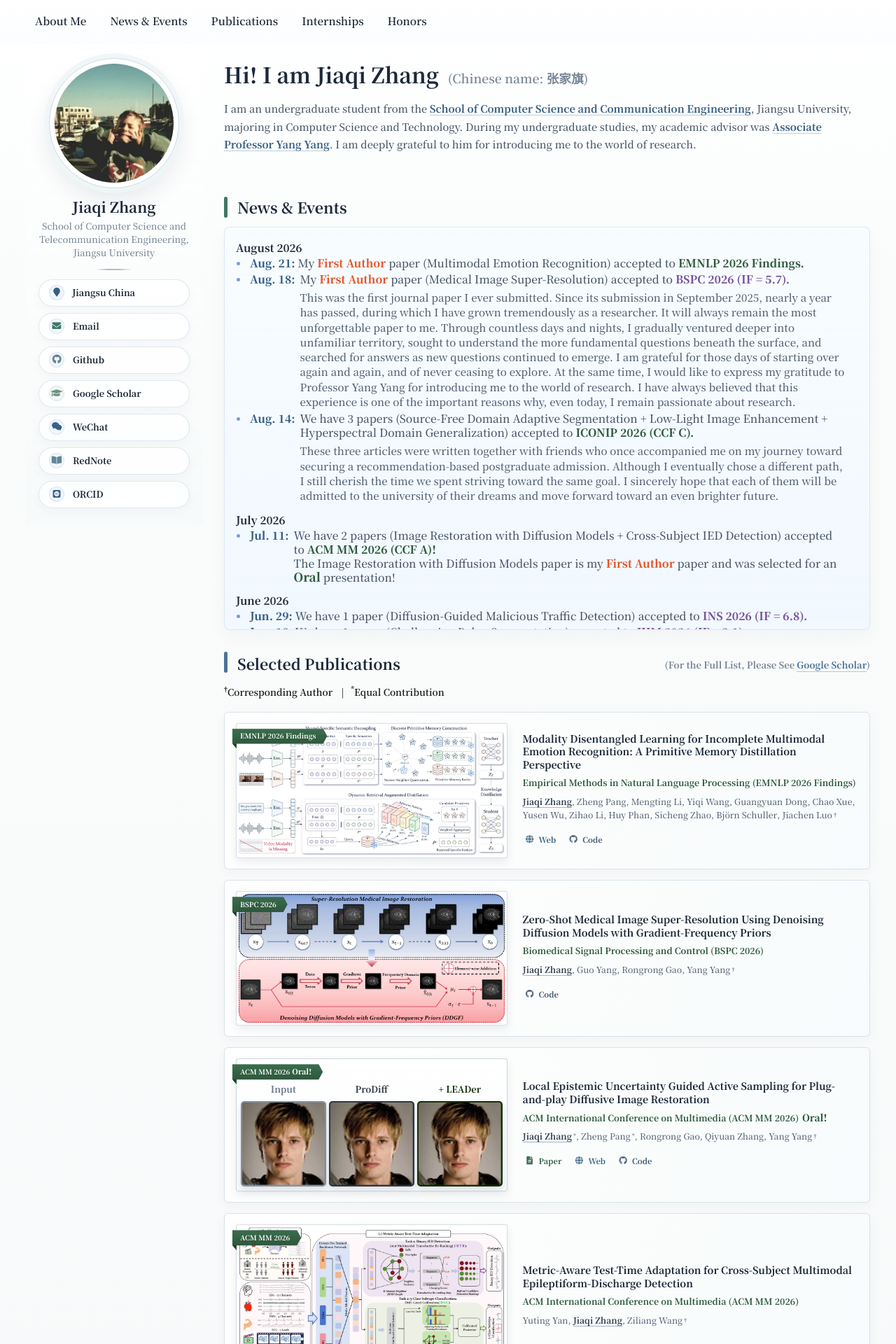
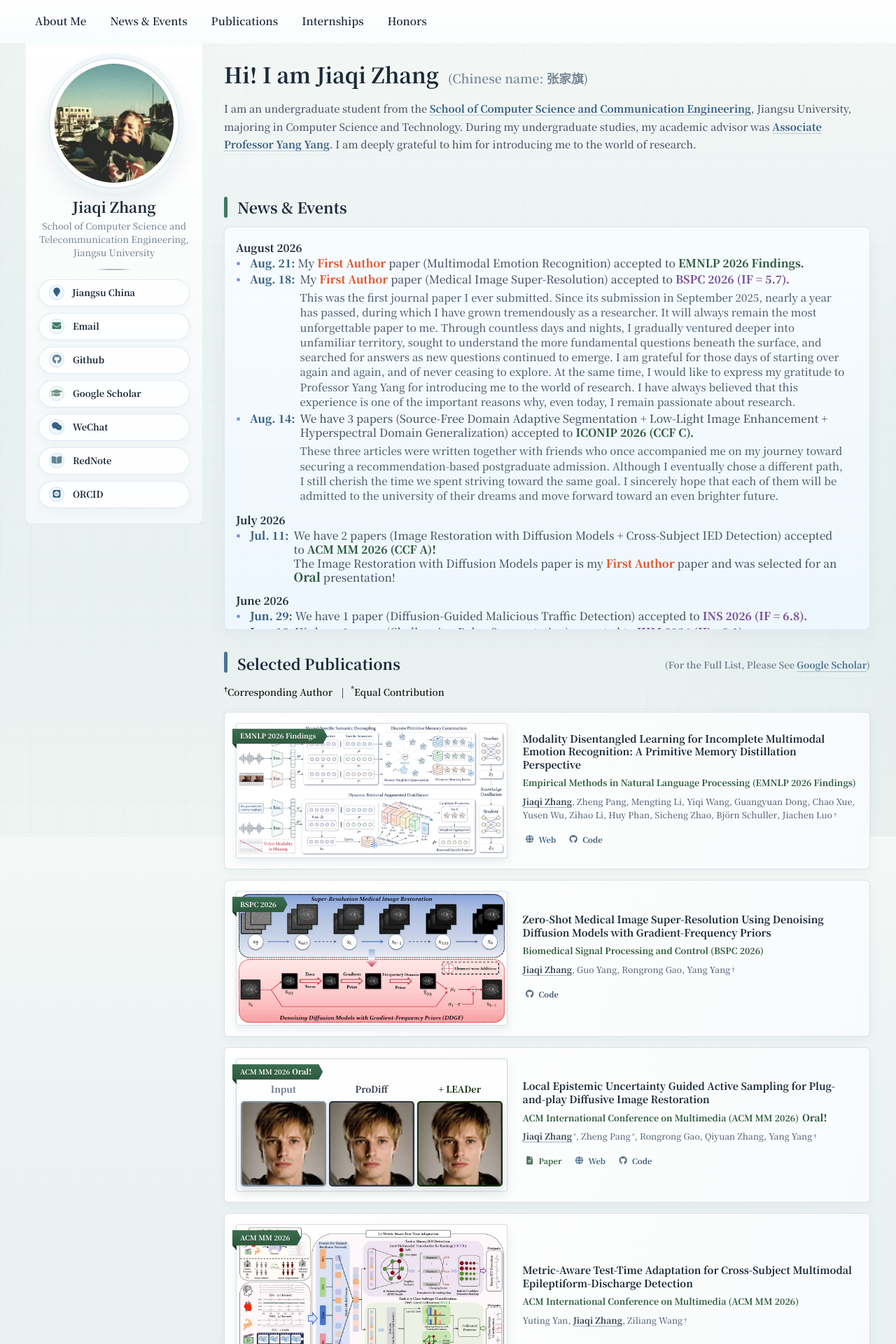
Before and after one commit to JiaqiZhang-Sengoku/JiaqiZhang-Sengoku.github.io, a Jekyll site: the page built from _pages/about.md, in a window 1280 px wide. Shown: the top 1920 px of the page at 70% size. Built offline with Jekyll 4.4.1, drawn with Linux system fonts in a browser that asks for light colours; some web fonts are replaced; comment, search, counter and statistics services are not loaded.

Commit message:
20260707

```diff
--- a/assets/css/main.scss
+++ b/assets/css/main.scss
@@ -45,7 +45,10 @@
    ========================================================================== */
 
 :root {
-    --page-bg: #f5f7f8;
+    --page-bg: #eaf1f1;
+    --page-bg-top: #f4f8f6;
+    --page-bg-middle: #eaf2f2;
+    --page-bg-bottom: #edf4f1;
     --surface-bg: #ffffff;
     --surface-soft: #f6f9f8;
     --surface-blue: #f0f5f9;
@@ -116,16 +119,36 @@
 }
 
 body {
+    position: relative;
+    isolation: isolate;
     min-height: 100vh;
     overflow-x: hidden;
     padding-top: var(--masthead-height);
-    background: linear-gradient(180deg, #ffffff 0, #fafcfc 430px, var(--page-bg) 100%) !important;
+    background-color: var(--page-bg) !important;
+    background-image: linear-gradient(
+        180deg,
+        var(--page-bg-top) 0%,
+        var(--page-bg-middle) 38%,
+        #e8f0f1 70%,
+        var(--page-bg-bottom) 100%
+    ) !important;
+    background-attachment: fixed !important;
     color: var(--text-color);
     font-weight: 500;
 }
 
 body::before {
-    content: none;
+    content: "";
+    position: fixed;
+    inset: 0;
+    z-index: -1;
+    pointer-events: none;
+    background-image:
+        linear-gradient(rgba(54, 104, 91, 0.026) 1px, transparent 1px),
+        linear-gradient(90deg, rgba(65, 104, 137, 0.024) 1px, transparent 1px),
+        linear-gradient(118deg, rgba(64, 122, 99, 0.040), transparent 24%, transparent 74%, rgba(75, 115, 152, 0.034));
+    background-size: 44px 44px, 44px 44px, 100% 100%;
+    opacity: 0.72;
 }
 
 ::selection {
@@ -3091,6 +3114,13 @@
 
     body {
         padding-top: var(--masthead-height) !important;
+        background-attachment: scroll !important;
+    }
+
+    body::before {
+        position: absolute;
+        background-size: 36px 36px, 36px 36px, 100% 100%;
+        opacity: 0.58;
     }
 
     .masthead__inner-wrap {
```
